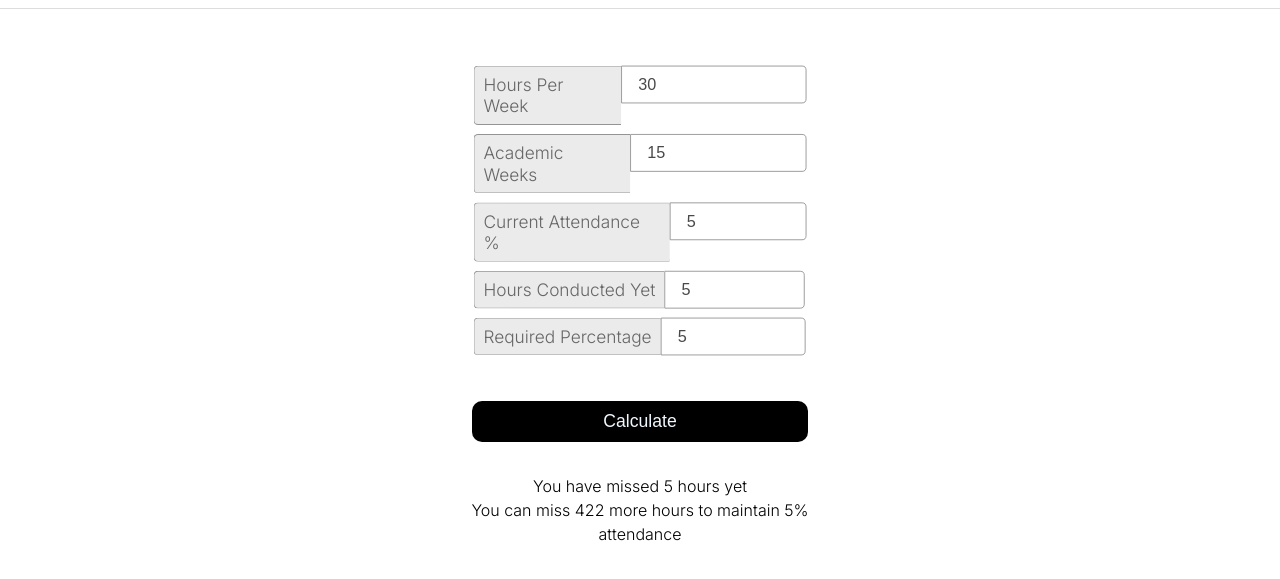
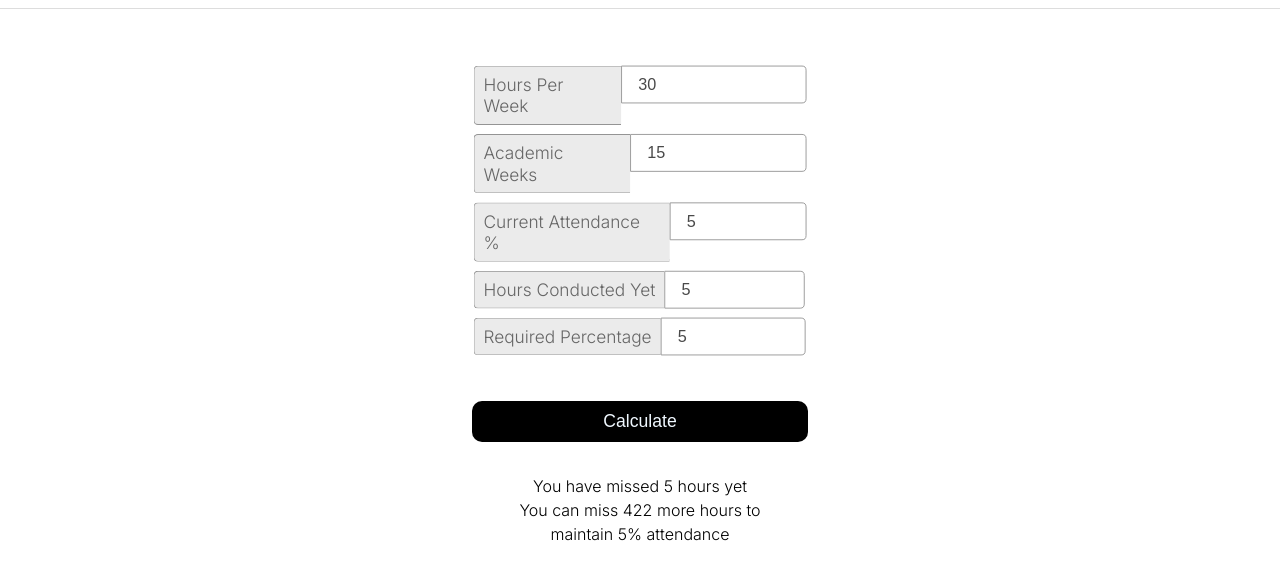
Before and after one commit to Himank-Khatri/BunkCalculator.io, a plain HTML site: page index.html in a window 1280 px wide. Both pictures are taken after typing "5", "5", "5" into the empty fields and a click on the button "Calculate". Shown: the part 91-670 px from the top of the page. Drawn offline with Linux system fonts and the light colour scheme.

Commit message:
Update style.css

```diff
--- a/style.css
+++ b/style.css
@@ -78,12 +78,14 @@ button{
 }
 
 .output{
-    flex-direction: row;
+
+    display: flex;
     justify-content: center;
-    align-items: top;
-    margin: 0;
+    align-items: center;
+    text-align: center;
+    margin: 0 auto;
     padding: 0;
-    width: 350px;
+    width: 300px;
     display: None;
     line-height: 1.5em;
 }
```
